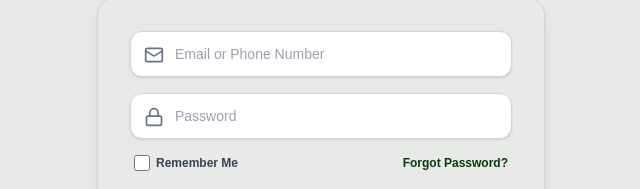
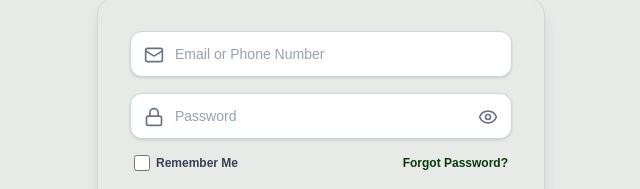
Before and after one commit to Mr-WaqasAhmad/swabi-marketplace, a React (Vite) app: page / in a window 1280 px wide. Shown: the part 348-537 px from the top of the page, without its empty margins (319-959 px from the left). Built offline with nearby package versions, Linux system fonts and the light colour scheme; no server answers.

Commit message:
Implement password visibility toggle in LoginBottom
Added password visibility toggle functionality to the LoginBottom component.

```diff
--- a/src/components/LoginBottom.jsx
+++ b/src/components/LoginBottom.jsx
@@ -1,6 +1,5 @@
-
 import React, { useState, useEffect } from 'react'
-import { Mail, Lock, Globe, Loader2, ArrowLeft } from 'lucide-react'
+import { Mail, Lock, Globe, Loader2, ArrowLeft, Eye, EyeOff } from 'lucide-react'
 import { z } from 'zod';
 import { zodResolver } from '@hookform/resolvers/zod';
 import { useForm } from 'react-hook-form';
@@ -26,6 +25,7 @@ export const LoginBottom = () => {
     const [isForgotView, setIsForgotView] = useState(false);
     const [forgotEmail, setForgotEmail] = useState("");
     const [forgotLoading, setForgotLoading] = useState(false);
+    const [showPassword, setShowPassword] = useState(false); // ✅ NAYA
 
     const {
         register,
@@ -34,7 +34,7 @@ export const LoginBottom = () => {
         formState: { errors, isSubmitting, isValid }
     } = useForm({ resolver: zodResolver(userValidations), mode: 'onChange' });
 
-    // 1. REMEMBER ME LOGIC: Load saved credentials on component mount
+    // 1. REMEMBER ME LOGIC
     useEffect(() => {
         const savedIdentifier = localStorage.getItem("rememberedUser");
         const rememberMeFlag = localStorage.getItem("rememberMe");
@@ -60,7 +60,6 @@ export const LoginBottom = () => {
                 let rawPhone = identifier.startsWith("+92") ? "0" + identifier.slice(3) : identifier;
                 let formattedPhone = identifier.startsWith("0") ? "+92" + identifier.slice(1) : identifier;
 
-                // Search in profiles table
                 const { data: profileData } = await supabase
                     .from("profiles")
                     .select("email")
@@ -75,7 +74,6 @@ export const LoginBottom = () => {
                 }
             }
 
-            // Supabase Login
             const { error: loginError } = await supabase.auth.signInWithPassword({
                 email: loginEmail,
                 password: data.password,
@@ -83,7 +81,6 @@ export const LoginBottom = () => {
 
             if (loginError) throw loginError;
 
-            // Handle Remember Me Storage
             if (data.checkbox) {
                 localStorage.setItem("rememberMe", "true");
                 localStorage.setItem("rememberedUser", identifier);
@@ -103,7 +100,7 @@ export const LoginBottom = () => {
         }
     };
 
-    // 3. FORGOT PASSWORD LOGIC
+    // 3. FORGOT PASSWORD
     const handleForgotPassword = async (e) => {
         e.preventDefault();
         setAuthError("");
@@ -224,18 +221,33 @@ export const LoginBottom = () => {
                             )}
                         </div>
 
-                        {/* Password Input */}
+                        {/* ✅ Password Input with Show/Hide */}
                         <div className="relative w-full">
                             <Lock className="absolute left-3.5 top-3.5 w-5 h-5 text-gray-500" />
                             <input
-                                type="password"
+                                type={showPassword ? "text" : "password"}
                                 name="password"
                                 id="password"
                                 autoComplete="current-password"
                                 placeholder="Password"
                                 {...register("password")}
-                                className="border border-gray-300 rounded-xl py-3 pl-11 pr-3 placeholder:text-gray-400 w-full focus:outline-none focus:ring-2 focus:ring-[#0a4d3c] bg-white text-sm transition-all shadow-sm"
+                                className="border border-gray-300 rounded-xl py-3 pl-11 pr-12 placeholder:text-gray-400 w-full focus:outline-none focus:ring-2 focus:ring-[#0a4d3c] bg-white text-sm transition-all shadow-sm"
                             />
+
+                            {/* ✅ Eye Toggle Button */}
+                            <button
+                                type="button"
+                                onClick={() => setShowPassword(!showPassword)}
+                                aria-label={showPassword ? "Hide password" : "Show password"}
+                                className="absolute right-3.5 top-3.5 text-gray-500 hover:text-gray-700 focus:outline-none cursor-pointer"
+                            >
+                                {showPassword ? (
+                                    <EyeOff className="w-5 h-5" />
+                                ) : (
+                                    <Eye className="w-5 h-5" />
+                                )}
+                            </button>
+
                             {errors.password && (
                                 <p className="text-red-600 text-xs mt-1 font-medium px-1">
                                     {errors.password.message}
```
